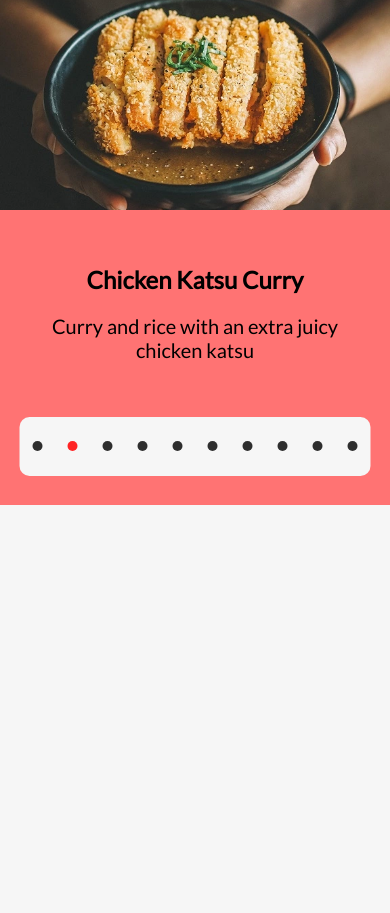
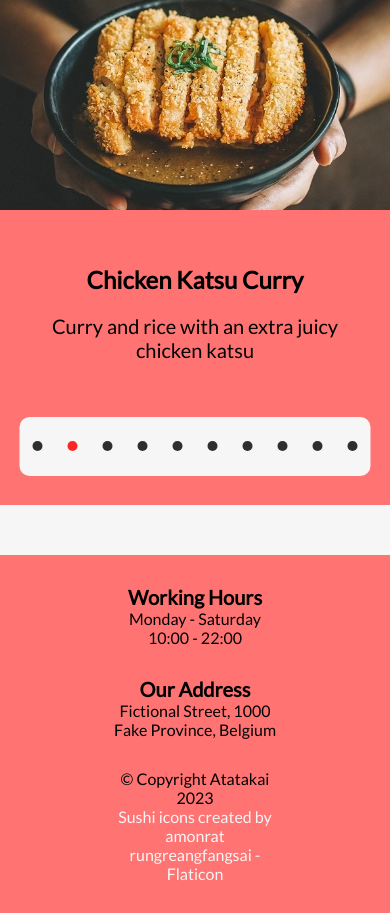
Before and after one commit to Randoraz/RestaurantApp, a React (Create React App) app: page /#/ in a window 390 px wide. Shown: the part 1114-2027 px from the top of the page. Before the commit the page ends 1619 px from the top, so only its background shows below. Built offline with nearby package versions, Linux system fonts and the light colour scheme.

Commit message:
Swap navbar Links to NavLinks, add footer and favicon

```diff
--- /dev/null
+++ b/src/features/Footer/footer.css
@@ -0,0 +1,52 @@
+footer {
+    background-color: var(--support-pink);
+    width: 100%;
+    display: flex;
+    justify-content: space-evenly;
+    padding: 3rem;
+}
+
+footer div {
+    width: 30%;
+    text-align: center;
+    display: flex;
+    flex-direction: column;
+    justify-content: flex-start;
+}
+
+footer p {
+    font-size: 2rem;
+}
+
+footer a {
+    font-size: 2rem;
+    text-decoration: none;
+    color: var(--main-white);
+}
+
+.footer-heading {
+    font-size: 2.4rem;
+    font-weight: 600;
+}
+
+@media only screen and (max-width: 768px) {
+    footer div {
+        width: 50%;
+    }
+}
+
+@media only screen and (max-width: 425px) {
+    footer {
+        flex-direction: column;
+        align-items: center;
+        gap: 3rem;
+    }
+
+    footer p, footer a {
+        font-size: 1.6rem;
+    }
+
+    .footer-heading {
+        font-size: 2rem;
+    }
+}
--- /dev/null
+++ b/src/features/Footer/footer.js
@@ -0,0 +1,25 @@
+import React from "react";
+import './footer.css';
+
+const Footer = () => {
+    return (
+        <footer>
+            <div className="work-hours">
+                <p className="footer-heading">Working Hours</p>
+                <p>Monday - Saturday</p>
+                <p>10:00 - 22:00</p>
+            </div>
+            <div className="our-address">
+                <p className="footer-heading">Our Address</p>
+                <p>Fictional Street, 1000</p>
+                <p>Fake Province, Belgium</p>
+            </div>
+            <div className="copyright">
+                <p>© Copyright Atatakai 2023</p>
+                <a href="https://www.flaticon.com/free-icons/sushi" target="_blank" title="sushi icons">Sushi icons created by amonrat rungreangfangsai - Flaticon</a>
+            </div>
+        </footer>
+    );
+}
+
+export default Footer;
--- a/src/features/Menu/Menu.css
+++ b/src/features/Menu/Menu.css
@@ -40,7 +40,6 @@
         width: 100%;
         height: 70vh;
         border-radius: 0;
-        margin-bottom: 0;
     }
 
     .carosel-dots {
--- a/src/features/NavBar/NavBar.css
+++ b/src/features/NavBar/NavBar.css
@@ -35,6 +35,10 @@
     text-decoration: none;
 }
 
+.active {
+    text-shadow: 0.2rem 0.2rem var(--main-black);
+}
+
 @media only screen and (max-width: 1100px) {
     .header-link {
         font-size: 2rem;
--- a/src/features/NavBar/NavBar.js
+++ b/src/features/NavBar/NavBar.js
@@ -1,23 +1,23 @@
 import React from "react";
-import { Link } from "react-router-dom";
+import { NavLink } from "react-router-dom";
 import './NavBar.css';
 
 export const NavBar = () => {
     return (
         <nav id="navbar">
-            <Link to={""} id="restaurant-logo">Atatakai</Link>
+            <NavLink to={""} id="restaurant-logo">Atatakai</NavLink>
             <ul id="navbar-links">
                 <li className="navbar-list">
-                    <Link to={"menu"} className="header-link">Menu</Link>
+                    <NavLink to={"menu"} className="header-link">Menu</NavLink>
                 </li>
                 <li className="navbar-list">
-                    <Link to={"reservations"} className="header-link">Reservations</Link>
+                    <NavLink to={"reservations"} className="header-link">Reservations</NavLink>
                 </li>
                 <li className="navbar-list">
-                    <Link to="order" className="header-link">Order</Link>
+                    <NavLink to="order" className="header-link">Order</NavLink>
                 </li>
                 <li className="navbar-list">
-                    <Link to={"address"} className="header-link">Address</Link>
+                    <NavLink to={"address"} className="header-link">Address</NavLink>
                 </li>
             </ul>
         </nav>
--- a/src/routes/Root/Root.js
+++ b/src/routes/Root/Root.js
@@ -4,6 +4,7 @@ import { setRecipes } from "../../store/recipesSlice";
 import { Outlet } from "react-router-dom";
 import { NavBar } from "../../features/NavBar/NavBar";
 import { Hero } from "../../features/Hero/Hero";
+import Footer from "../../features/Footer/footer";
 import dishes from "../../recipeList";
 
 const Root = () => {
@@ -19,6 +20,7 @@ const Root = () => {
             <Hero />
             <NavBar />
             <Outlet />
+            <Footer />
         </div>
     )
 }
```
Also changed, not shown: 2 other files (tests, documents, lock files or other folders).
